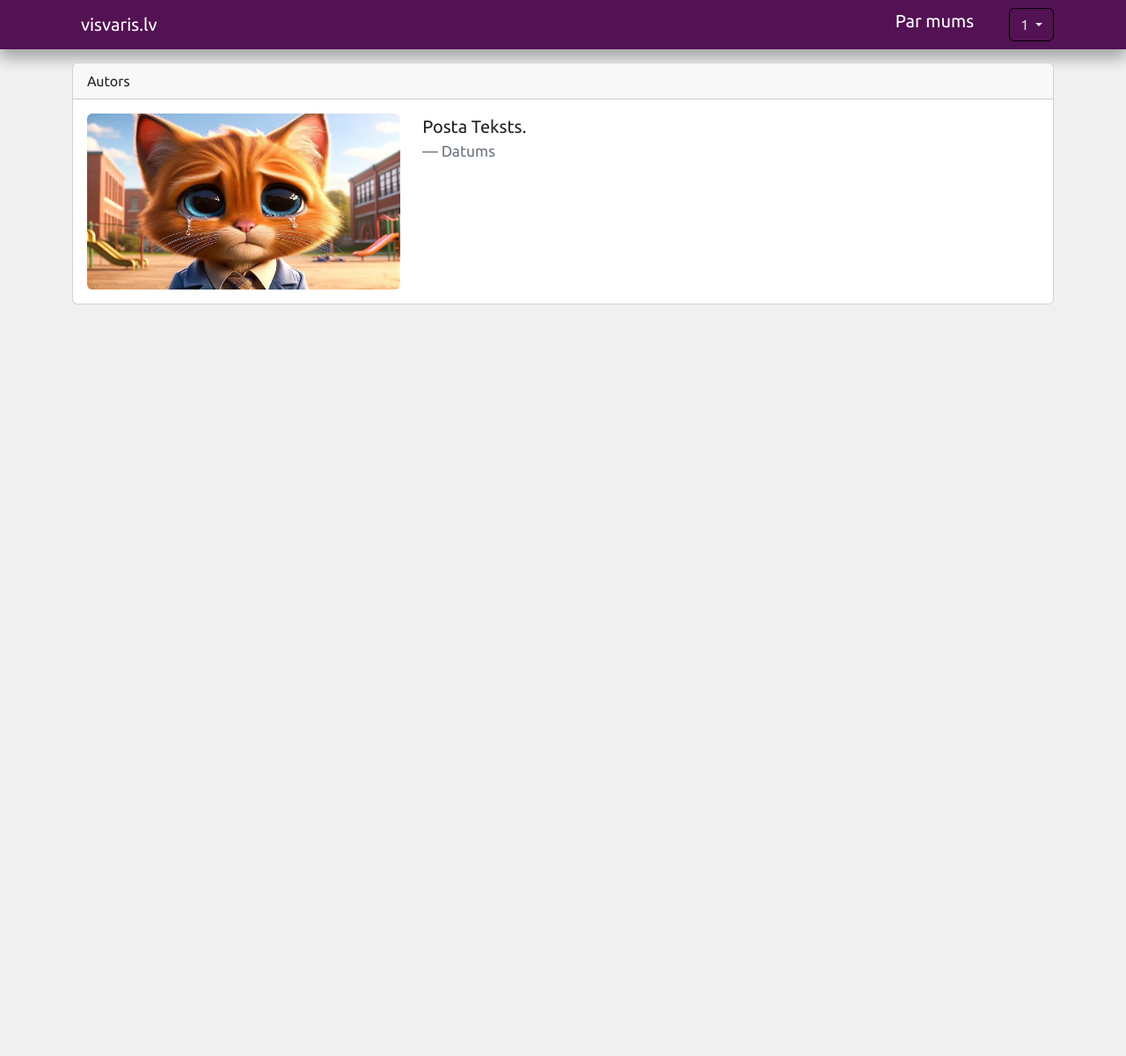
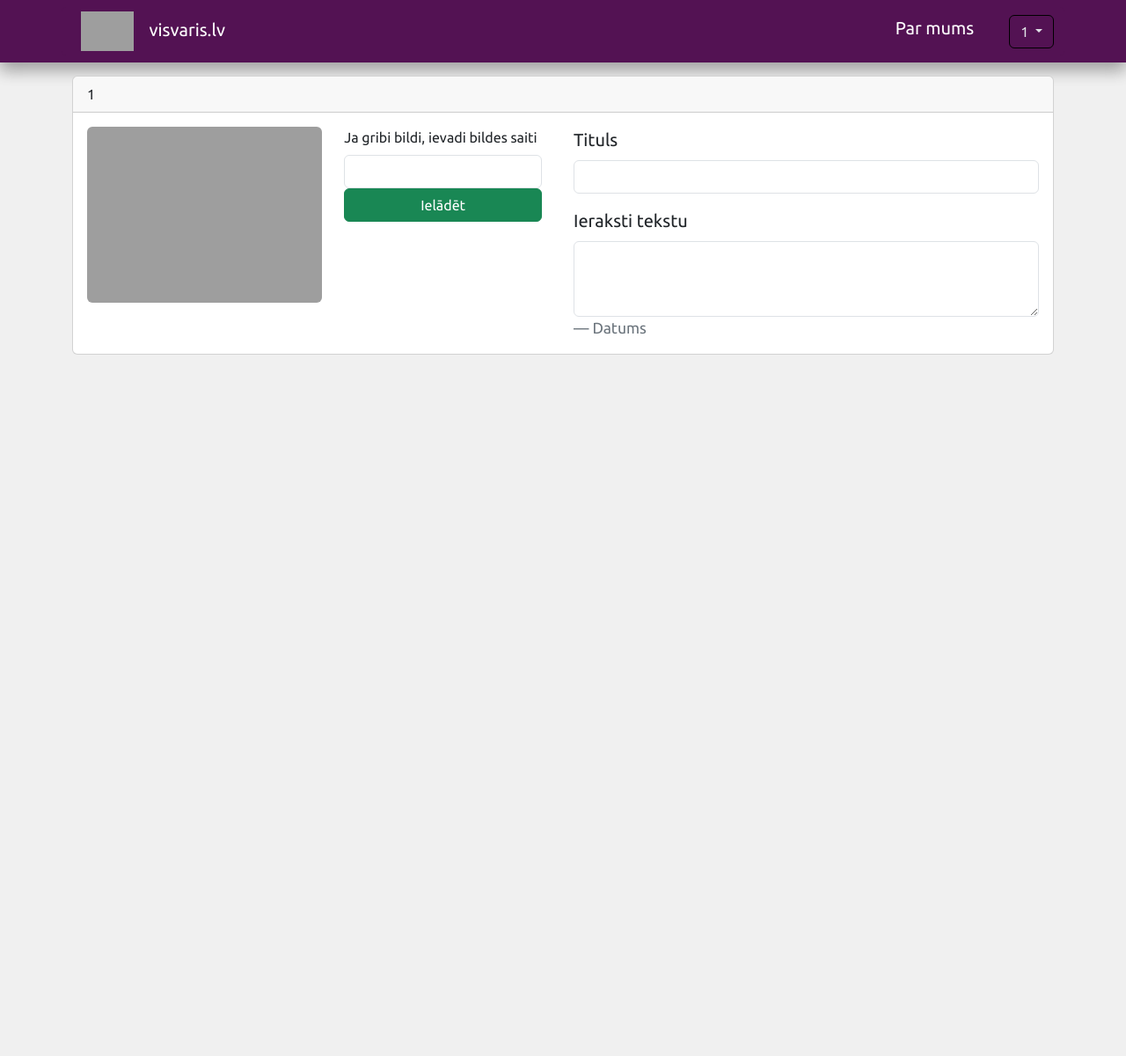
Before and after one commit to mafioznik101/visvaris_web, a Flask app: page /posts in a window 1280 px wide. Shown: the whole page at 88% size. Run offline with Flask 3, Linux system fonts and the light colour scheme; the visitor is signed in with stand-in values (Sample User, id 1); grey boxes are pictures that could not be loaded.

Commit message:
Add files via upload

```diff
--- a/templates/izkartojums.html
+++ b/templates/izkartojums.html
@@ -5,6 +5,9 @@
   <meta name="viewport" content="width=device-width, initial-scale=1">
   <script src="https://cdn.jsdelivr.net/npm/@tailwindcss/browser@4"></script>
   <link rel="preconnect" href="https://fonts.googleapis.com">
+  <link rel="icon" href=
+"{{ url_for('static', filename='kakisi.ico') }}"
+        type="image/x-icon" />
   <link rel="preconnect" href="https://fonts.gstatic.com" crossorigin>
   <link href="https://fonts.googleapis.com/css2?family=Ubuntu&display=swap" rel="stylesheet">
   <link rel="stylesheet"
@@ -335,7 +338,8 @@
   <script src="https://cdn.jsdelivr.net/npm/bootstrap@5.3.3/dist/js/bootstrap.bundle.min.js" integrity="sha384-YvpcrYf0tY3lHB60NNkmXc5s9fDVZLESaAA55NDzOxhy9GkcIdslK1eN7N6jIeHz" crossorigin="anonymous"></script>
   <nav class="navbar navbar-custom">
     <div  id="headerrow"  class="container text-center">
-      <a class="navbar-brand" onclick="location.href = '/';"> visvaris.lv
+      <a style="display: ruby;" class="navbar-brand" onclick="location.href = '/';"><img style="max-height: 45px; margin-right: 1vw; height: auto;" src=
+        "{{ url_for('static', filename='kakisi.ico') }}" alt="logo"> visvaris.lv
       </a>
       <div  class="row">
         <div class="col">
@@ -351,8 +355,8 @@
               {{ session['lietotaja_vards'] }}
             </button>
             <ul class="dropdown-menu">
-              <li><a class="dropdown-item" href="">Profils</a></li>
-              <li><a class="dropdown-item" href="#">Ziņas</a></li>
+              <li><a class="dropdown-item" onclick="location.href = '/profils';">Profils</a></li>
+              <li><a class="dropdown-item" onclick="location.href = '/posts';">Publicēt</a></li>
               <li><a class="dropdown-item" onclick="location.href = '/delete';">Iziet</a></li>
             </ul>
           </div>
@@ -373,14 +377,14 @@
       <div style="margin-top: 2vw;" class="container" style="background-color:#f1f1f1">
         <button class="btn btn-outline-dark" type="button" onclick="document.getElementById('id01').style.display='none'" class="cancelbtn"><i class="bi bi-x"></i></button>
       </div>
-      <div style="padding: 20px; border-radius: 5px;" class="container">
-        <label for="uname"><b>Lietotājs</b></label>
-        <input type="text" placeholder="Ievadi lietotājvārdu!" name="tavsvards" required>
+      <div style="padding: 20px; border-radius: 5px; display: grid;" class="container">
+        <label style="margin-bottom: 5px;" for="uname"><b>Lietotājs</b></label>
+        <input style="margin-bottom: 5px;" type="text" placeholder="Ievadi lietotājvārdu!" name="tavsvards" required>
 
-        <label for="psw"><b>Parole</b></label>
-        <input type="password" placeholder="Ievadi paroli!" name="psw" required>
+        <label style="margin-bottom: 5px;" for="psw"><b>Parole</b></label>
+        <input style="margin-bottom: 5px;" type="password" placeholder="Ievadi paroli!" name="psw" required>
 
-        <button name="login" class="btn btn-outline-dark" type="submit">Pieslēgties</button>
+        <button name="login" style="margin-bottom: 5px;" class="btn btn-outline-dark" type="submit">Pieslēgties</button>
         <p>Nav konta? <button class="btn btn-outline-dark" name="register" type="submit" onclick="location.href = '/register';">Reģistrēties</button> </p>
       </div>
     </form>
--- a/templates/posts.html
+++ b/templates/posts.html
@@ -1,18 +1,47 @@
 {% extends 'izkartojums.html' %}
 {% block title %}Visvaris.lv{% endblock title %}
 {% block content %}
+{% if session['lietotaja_id'] %}
 <div class="card">
     <div class="card-header">
-      Autors
+      {{ session['lietotaja_vards'] }}
     </div>
     <div class="card-body">
-      <blockquote class="blockquote mb-0">
-        <img id="postabilde" src="{{ url_for('static', filename='kakis3.jpg') }}" class="rounded float-start" alt="postimage">
-        <p>Posta Teksts.</p>
-        <footer class="blockquote-footer">Datums</footer>
-      </blockquote>
+      <div class="row">
+        <div class="col">
+          <img id="postabilde" src="{{ url_for('static', filename='nonefoto.jpg') }}" class="rounded float-start" alt="postimage">
+          <div class="mb-3">
+            <div class="container-fluid">
+            <label for="exampleFormControlInput1" class="form-label">Ja gribi bildi, ievadi bildes saiti</label>
+            <div class="row"> <input id="saitesievade" type="text" name="bildesaite" class="form-control">
+               <button id="publicetsaiti" type="button" class="btn btn-success">Ielādēt</button>
+            </div>
+          </div>
+          </div>
+        </div>
+        <div class="col">
+          <blockquote class="blockquote mb-0">
+            <div class="mb-3">
+              <label for="exampleFormControlInput1" class="form-label">Tituls</label>
+              <input type="text" class="form-control">
+            </div>
+            <div class="mb-3">
+              <label for="exampleFormControlTextarea1" class="form-label">Ieraksti tekstu</label>
+              <textarea class="form-control" id="exampleFormControlTextarea1" rows="3"></textarea>
+            </div>
+            <footer class="blockquote-footer">Datums</footer>
+          </blockquote>
+        </div>
+      </div>
     </div>
   </div>
-{{ some }}
-{{toPass}}
+  <script>
+    document.getElementById("publicetsaiti").addEventListener("click", function() {
+      var imageUrl = document.getElementById("saitesievade").value;
+      document.getElementById("postabilde").src = imageUrl;
+  });
+  </script>
+{% else %}
+Tev šeit nevajadzētu būt.  |ʘ‿ʘ)╯
+{% endif %}
 {% endblock content %}
```
Also changed, not shown: templates/profils.html (added, +30 -0 lines).
